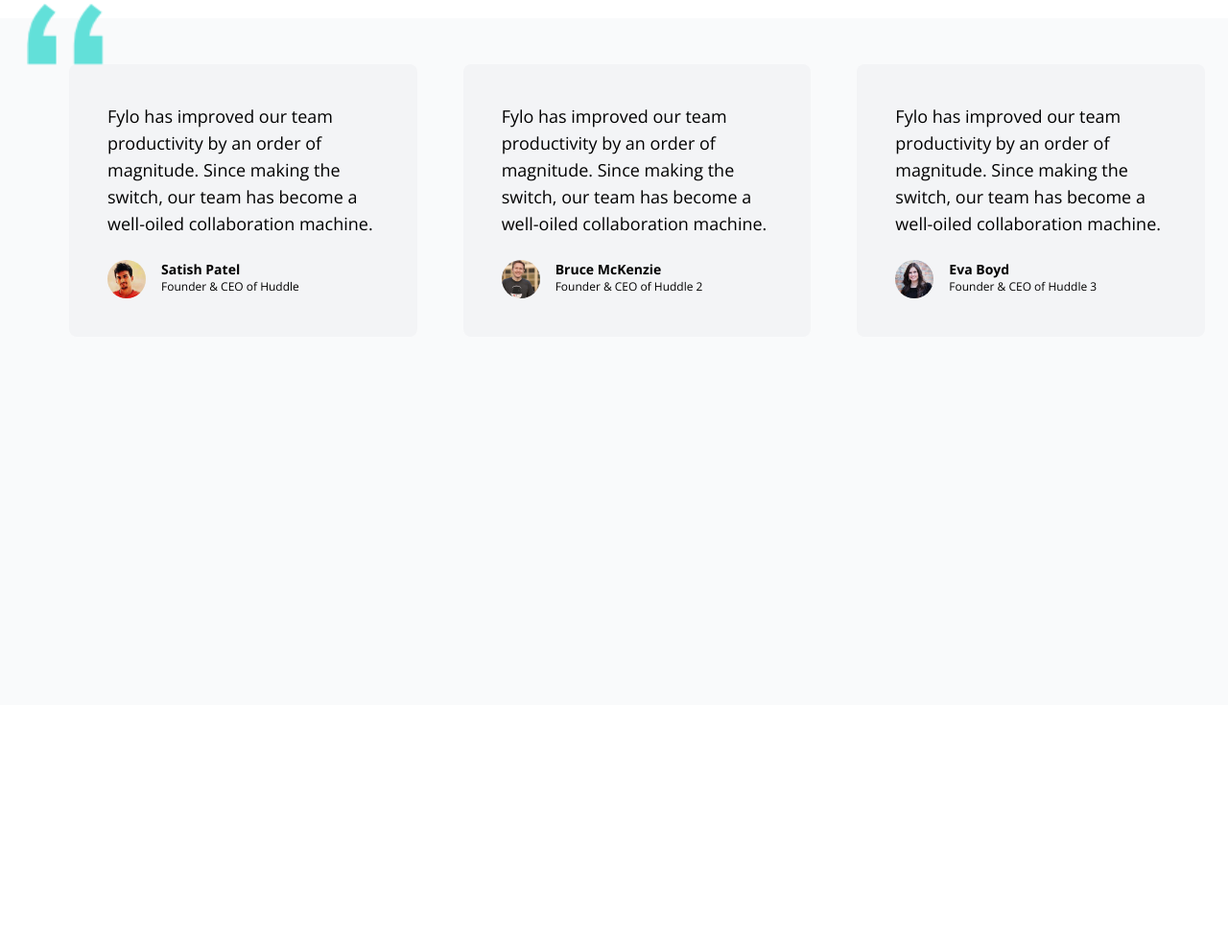
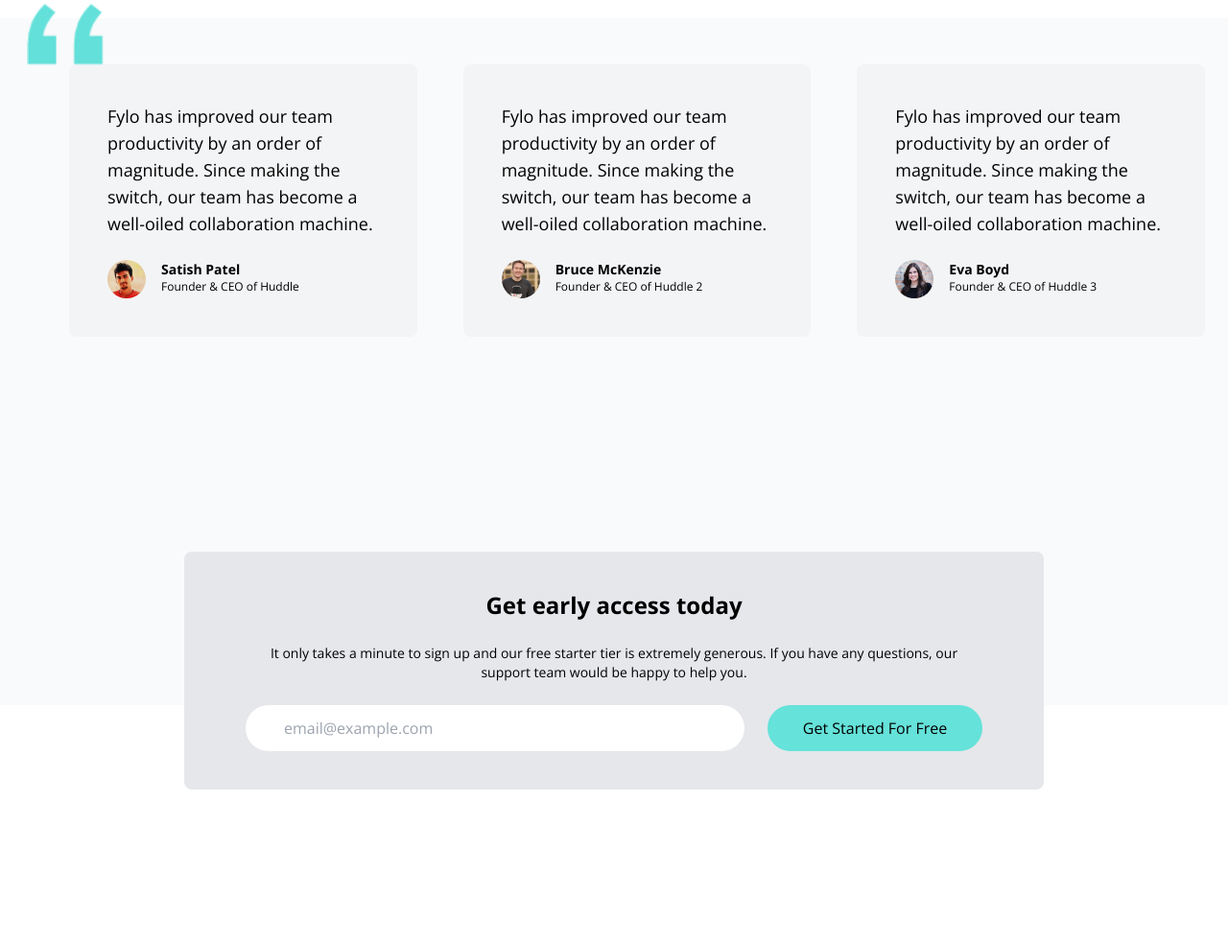
Before and after one commit to jensuki/Fylo-Project, a website: page index.html in a window 1280 px wide. Shown: the part 2737-3720 px from the top of the page at 96% size. Before the commit the page ends 3472 px from the top, so only its background shows below. Drawn offline with nearby package versions, Linux system fonts and the light colour scheme.

Commit message:
bottom early access section with flexed input and button container

```diff
--- a/index.html
+++ b/index.html
@@ -230,6 +230,28 @@
             </div>
         </div>
     </section>
+
+    <!-- early access section -->
+    <section id="early-accesss" class="relative px-6 dark:bg-darkBlue2 md:px-0">
+        <div
+            class="relative -top-40 max-w-4xl mx-auto p-10 px-6 space-y-6 text-center rounded-lg bg-gray-200 dark:bg-darkBlue1 md:px-16">
+            <h5 class="text-2xl font-bold">Get early access today</h5>
+            <p class="text-sm">
+                It only takes a minute to sign up and our free starter tier is extremely generous. If you have any
+                questions, our support team would be happy to help you.
+            </p>
+            <!-- input + button container -->
+            <div class="flex flex-col items-start space-y-6 md:flex-row md:space-y-0 md:space-x-6">
+                <div class="w-full md:flex-1">
+                    <input type="text" class="w-full px-10 py-3 rounded-full focus:outline-none"
+                        placeholder="email@example.com">
+                </div>
+                <button
+                    class="w-full p-3 px-6 rounded-full bg-accentCyan md:w-56 hover:scale-95 transition duration-200">Get
+                    Started For Free</button>
+            </div>
+        </div>
+    </section>
 </body>
 
 </html>
```
Also changed, not shown: css/style.css.
